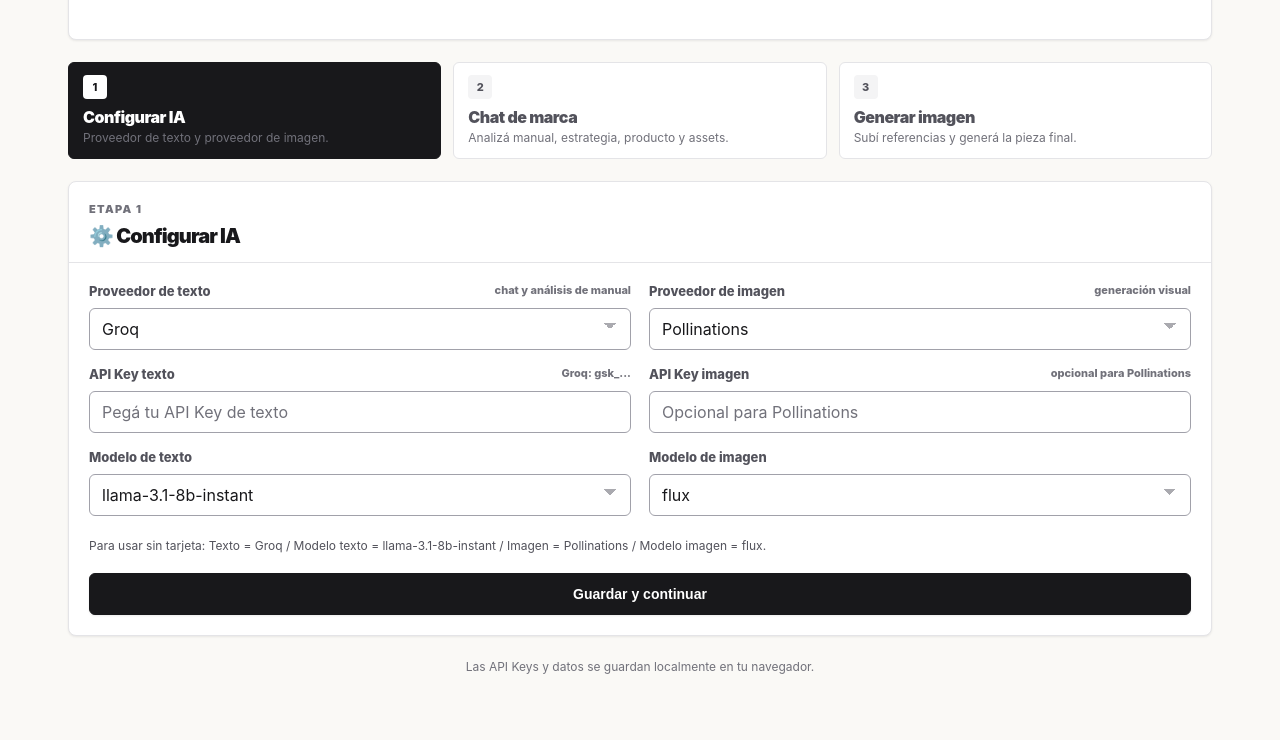
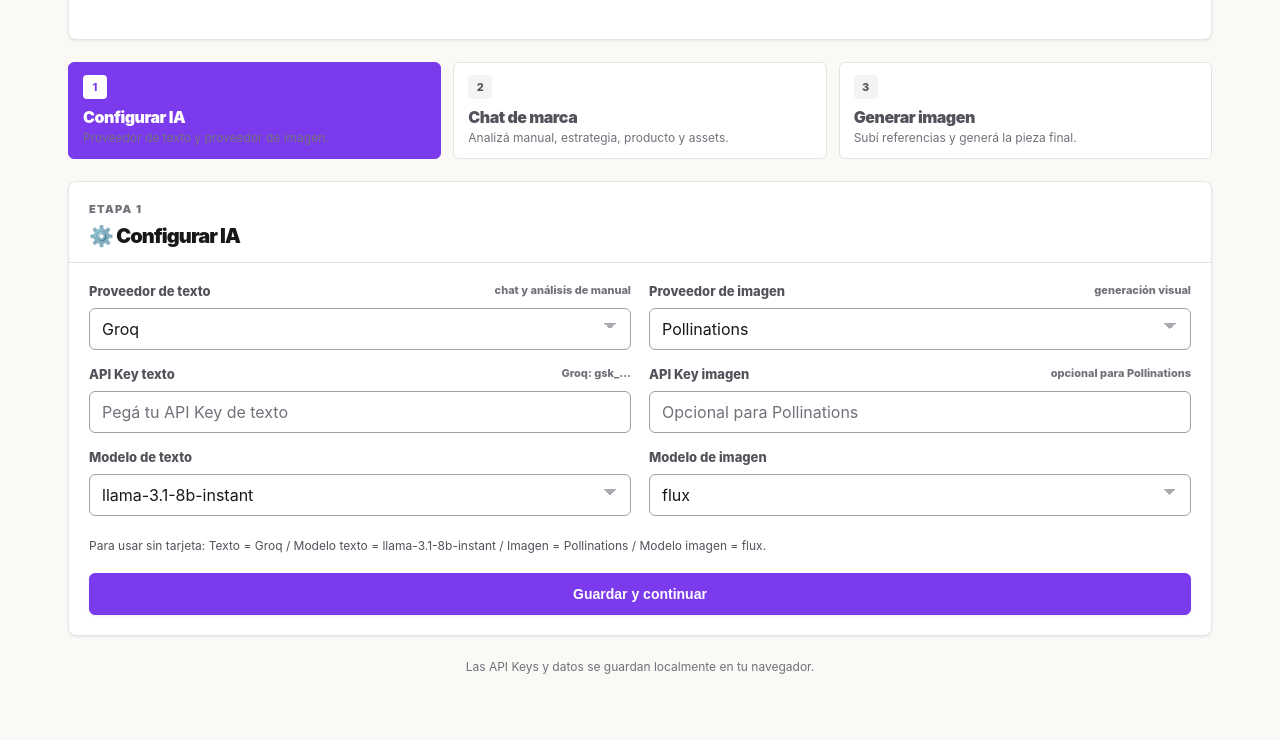
Before and after one commit to lgonzalezrojas52-bit/brand-generator, a website: page index.html in a window 1280 px wide. Shown: the part 398-1138 px from the top of the page. Drawn offline with Linux system fonts and the light colour scheme.

Commit message:
style: Change primary accent colors from black to violet

```diff
--- a/index.html
+++ b/index.html
@@ -17,9 +17,9 @@
       --text: #18181b;
       --muted: #52525b;
       --muted-2: #71717a;
-      --blue: #18181b;
-      --cyan: #3f3f46;
-      --violet: #09090b;
+      --blue: #7c3aed;
+      --cyan: #8b5cf6;
+      --violet: #6d28d9;
       --green: #15803d;
       --orange: #b45309;
       --red: #be123c;
```
